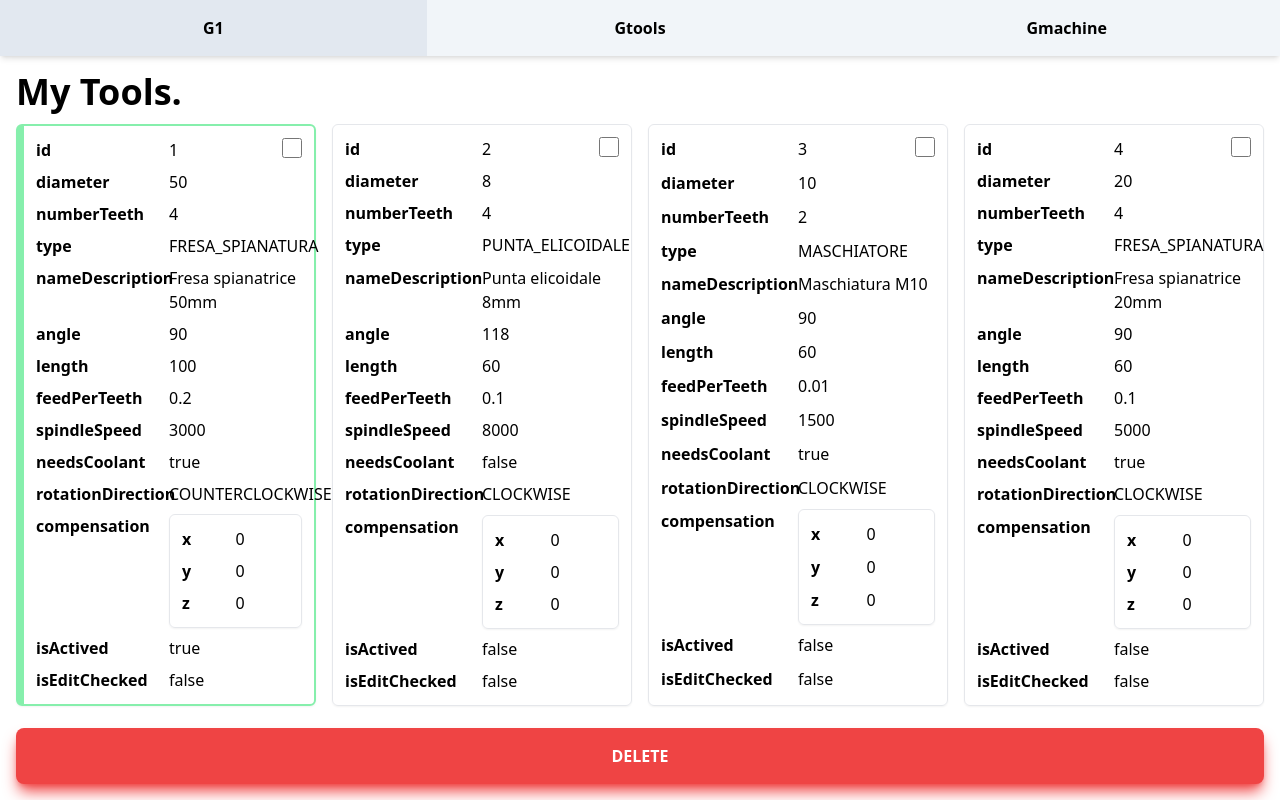
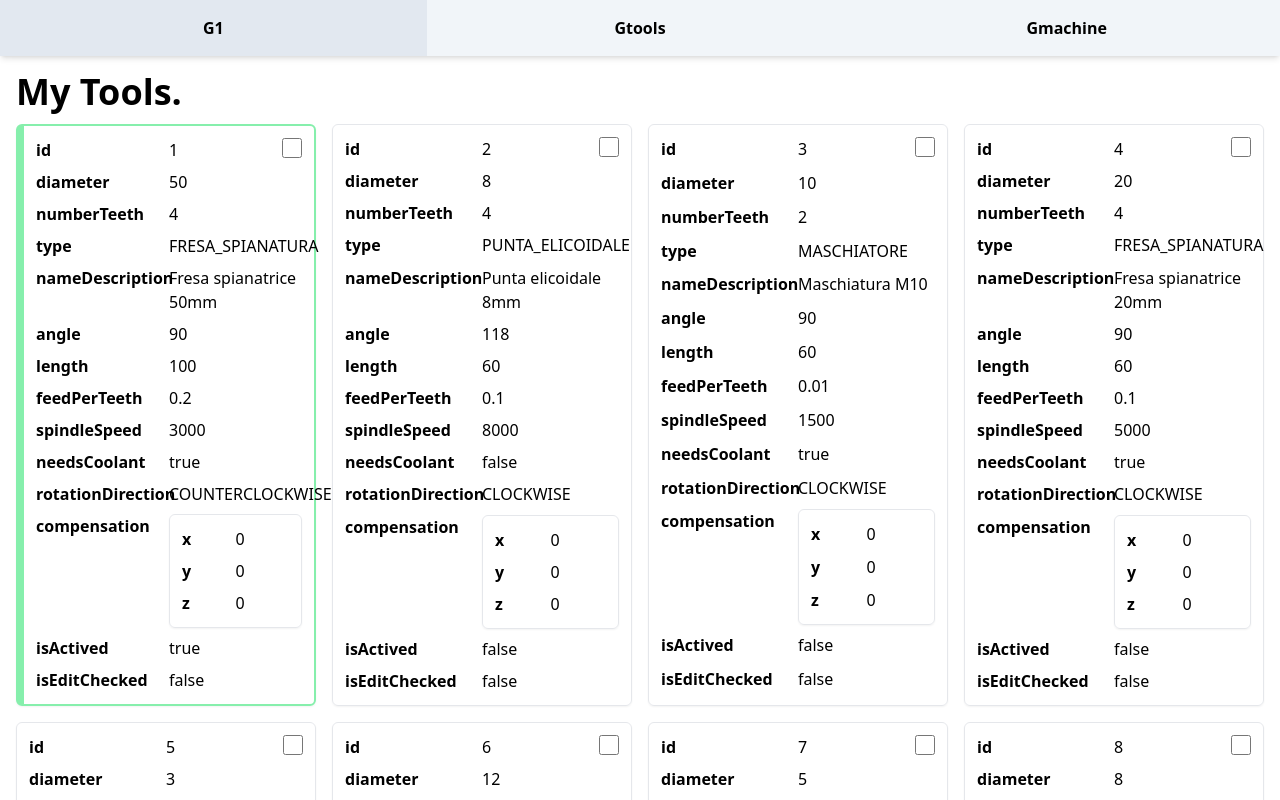
Before and after one commit to Laaouatni/Gcnc.svelte, a SvelteKit app in the folder gcnc/: page /devDemo/Gtools in a window 1280 px wide. Built offline with nearby package versions, Linux system fonts and the light colour scheme.

Commit message:
added open/closing of bottomNav when at least one tool is checked

```diff
--- a/gcnc/src/routes/devDemo/Gtools/+page.svelte
+++ b/gcnc/src/routes/devDemo/Gtools/+page.svelte
@@ -2,12 +2,17 @@
   import GtoolsWarehouse from "$lib/Gcore/Gtools/GtoolsWarehouse/GtoolsWarehouse.svelte";
   import GuiTitle from "$lib/GuiComponents/GuiTitle/GuiTitle.svelte";
   import { onMount } from "svelte";
+  import { scale, slide } from "svelte/transition";
+
+  import GtoolsStore from "../../../database/Gtools/GtoolsStore";
+
+  $: isAtLeastOneChecked = $GtoolsStore.some((obj) => obj.isEditChecked);
 
   let GtoolsPageContainer: HTMLElement;
 
   onMount(() => {
-    GtoolsPageContainer.parentElement.style.padding = 0;
-  })
+    GtoolsPageContainer!.parentElement!.style.padding = "0px";
+  });
 </script>
 
 <div class="flex flex-col h-full" bind:this={GtoolsPageContainer}>
@@ -16,12 +21,13 @@
     <GtoolsWarehouse />
   </div>
 
-  <div
-    class="flex bg-white w-full p-4"
-  >
-    <button
-      class="flex-1 bg-red-500 shadow-lg shadow-red-500 rounded-lg p-4 text-white font-semibold uppercase"
-      >delete</button
-    >
-  </div>
+  {#if isAtLeastOneChecked}
+    <div class="flex bg-white w-full p-4" transition:scale>
+      <button
+        transition:slide
+        class="flex-1 bg-red-500 shadow-lg shadow-red-500 rounded-lg p-4 text-white font-semibold uppercase"
+        >delete</button
+      >
+    </div>
+  {/if}
 </div>
```
